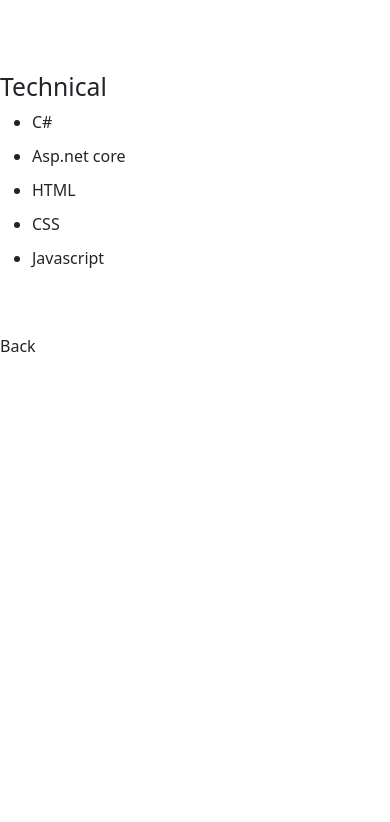
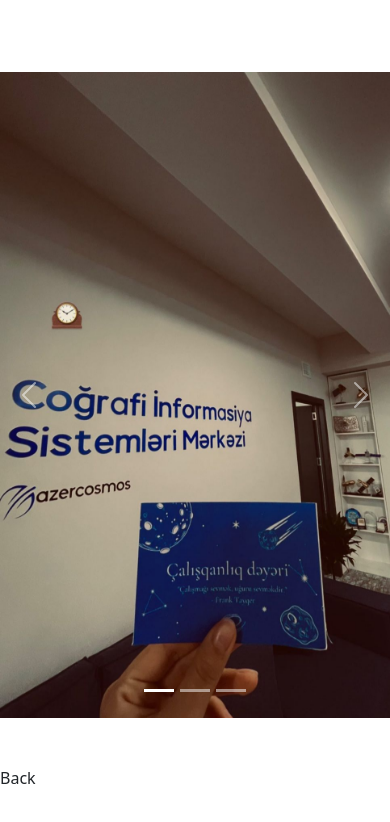
Before and after one commit to fidanmardanli/WebAndMobile_Task_1, a plain HTML site: page technical.html in a window 390 px wide. Drawn offline with nearby package versions, Linux system fonts and the light colour scheme; a small style sheet from the web is missing.

Commit message:
sixth commit

```diff
--- a/assets/css/style.css
+++ b/assets/css/style.css
@@ -67,7 +67,7 @@
 }
 
 .container-fluid a{
-   padding-left: 120px;
+   padding-left: 200px;
 }
 
 .ok a{
--- a/technical.html
+++ b/technical.html
@@ -16,18 +16,47 @@
 <body>
 
 
-    <div class="yui-u first">
-        <h2>Technical</h2>
-    </div>
-    <div class="yui-u">
-        <ul class="talent">
-            <li>C#</li>
-            <li>Asp.net core</li>
-            <li>HTML</li>
-            <li>CSS</li>
-            <li class="last">Javascript</li>
-        </ul>
+    <div id="carouselExampleCaptions" class="carousel slide">
+        <div class="carousel-indicators">
+          <button type="button" data-bs-target="#carouselExampleCaptions" data-bs-slide-to="0" class="active" aria-current="true" aria-label="Slide 1"></button>
+          <button type="button" data-bs-target="#carouselExampleCaptions" data-bs-slide-to="1" aria-label="Slide 2"></button>
+          <button type="button" data-bs-target="#carouselExampleCaptions" data-bs-slide-to="2" aria-label="Slide 3"></button>
+        </div>
+        <div class="carousel-inner">
+          <div class="carousel-item active">
+            <img src="./assets/images/WhatsApp Image 2023-10-15 at 19.49.04.jpeg" class="d-block w-100" alt="...">
+            <div class="carousel-caption d-none d-md-block">
+              <h5>Ada University</h5>
+
+            </div>
+          </div>
+          <div class="carousel-item">
+            <img src="./assets/images/WhatsApp Image 2023-10-15 at 19.49.11.jpeg" class="d-block w-100" alt="...">
+            <div class="carousel-caption d-none d-md-block">
+              <h5>Azerkosmos</h5>
+
+            </div>
+          </div>
+          <div class="carousel-item">
+            <img style="width: 100px; height: 100px;" src="./assets/images/WhatsApp Image 2023-10-15 at 19.50.19.jpeg" class="d-block w-100" alt="...">
+            <div class="carousel-caption d-none d-md-block">
+              <h5>Code Academy</h5>
+
+            </div>
+          </div>
+        </div>
+        <button class="carousel-control-prev" type="button" data-bs-target="#carouselExampleCaptions" data-bs-slide="prev">
+          <span class="carousel-control-prev-icon" aria-hidden="true"></span>
+          <span class="visually-hidden">Previous</span>
+        </button>
+        <button class="carousel-control-next" type="button" data-bs-target="#carouselExampleCaptions" data-bs-slide="next">
+          <span class="carousel-control-next-icon" aria-hidden="true"></span>
+          <span class="visually-hidden">Next</span>
+        </button>
+      </div>
     </div><br><br>
+
+
     <a class="navbar-brand" href="./index.html">Back</a>
                   <button class="navbar-toggler" type="button" data-bs-toggle="collapse" data-bs-target="#navbarNavAltMarkup" aria-controls="navbarNavAltMarkup" aria-expanded="false" aria-label="Toggle navigation">
                     <span class="navbar-toggler-icon"></span>
```
Also changed, not shown: index.html (+1 -4 lines), assets/images/WhatsApp Image 2023-10-15 at 19.49.04.jpeg (added), assets/images/WhatsApp Image 2023-10-15 at 19.49.11.jpeg (added), assets/images/WhatsApp Image 2023-10-15 at 19.50.19.jpeg (added).
